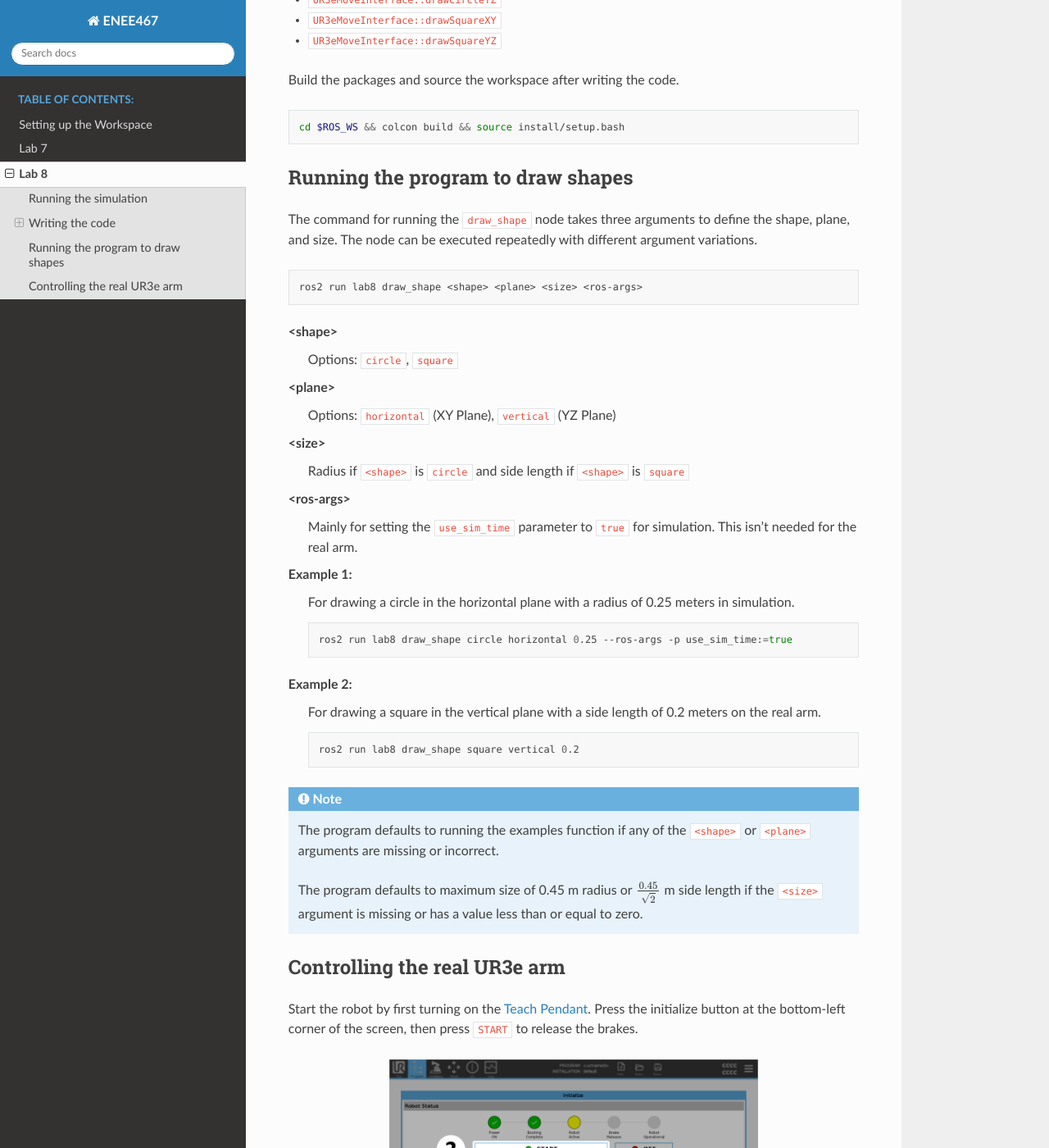
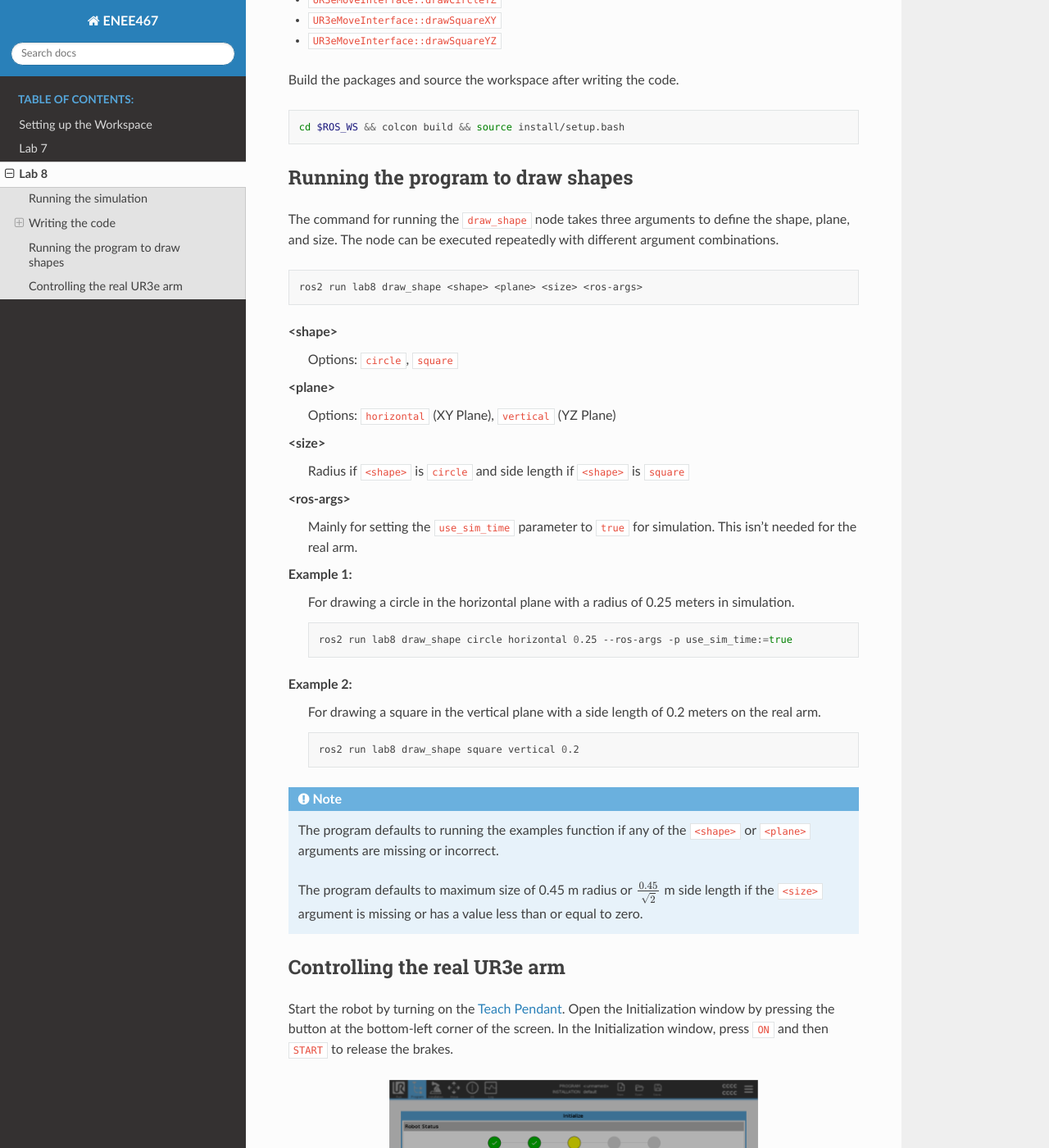
Before and after one commit to ENEE467/Getting_Started, a Sphinx documentation site: the page built from source/Lab8.rst, in a window 1280 px wide and 1400 px high, scrolled down 1691 px. Shown: the whole window at 82% size. Built offline with Sphinx 7.4.7 and the Read the Docs theme 3.1.0, drawn with Linux system fonts in a browser that asks for light colours.

Commit message:
Updated instructions for the Lab 8 exercise

```diff
--- a/source/Lab8.rst
+++ b/source/Lab8.rst
@@ -91,7 +91,7 @@ Running the program to draw shapes
 ^^^^^^^^^^^^^^^^^^^^^^^^^^^^^^^^^^
 
 The command for running the ``draw_shape`` node takes three arguments to define the shape, plane,
-and size. The node can be executed repeatedly with different argument variations.
+and size. The node can be executed repeatedly with different argument combinations.
 
 .. code-block:: bash
 
@@ -136,8 +136,9 @@ Example 2:
 Controlling the real UR3e arm
 ^^^^^^^^^^^^^^^^^^^^^^^^^^^^^
 
-Start the robot by first turning on the `Teach Pendant <Teach Pendant Pic_>`_. Press the initialize
-button at the bottom-left corner of the screen, then press ``START`` to release the brakes.
+Start the robot by turning on the `Teach Pendant <Teach Pendant Pic_>`_. Open the Initialization
+window by pressing the button at the bottom-left corner of the screen. In the Initialization window,
+press ``ON`` and then ``START`` to release the brakes.
 
 .. figure:: images/start-robot.png
    :width: 450
--- a/source/Lab8/Examples-Code-Desc.rst
+++ b/source/Lab8/Examples-Code-Desc.rst
@@ -246,7 +246,7 @@ half the side length :math:`\frac{a}{2}`. (Same as the second point, closing the
   waypoints.push_back(pose4);
 
 Finally, a point just below the previous point by half the triangle height
-:math:`\frac{1}{2} \times \frac{\sqrt{3}}{2}`, returning back to the center/initial point.
+:math:`\frac{1}{2} \times \frac{\sqrt{3}}{2} \times a`, returning back to the center/initial point.
 
 .. code-block:: C++
 
@@ -527,7 +527,7 @@ ignored in this case.
 
 When this request is successfully fulfilled by the service, a plot of the end-effector positions
 should pop-up. In addition, a PNG of the plot and a CSV file with the raw data will be saved to the
-``output/`` directory within the workspace folder.
+``output/lab8/`` directory within the workspace folder.
 
 Reference
 ---------
```
Also changed, not shown: other parts of source/Lab8.rst (+1 -1 lines).
